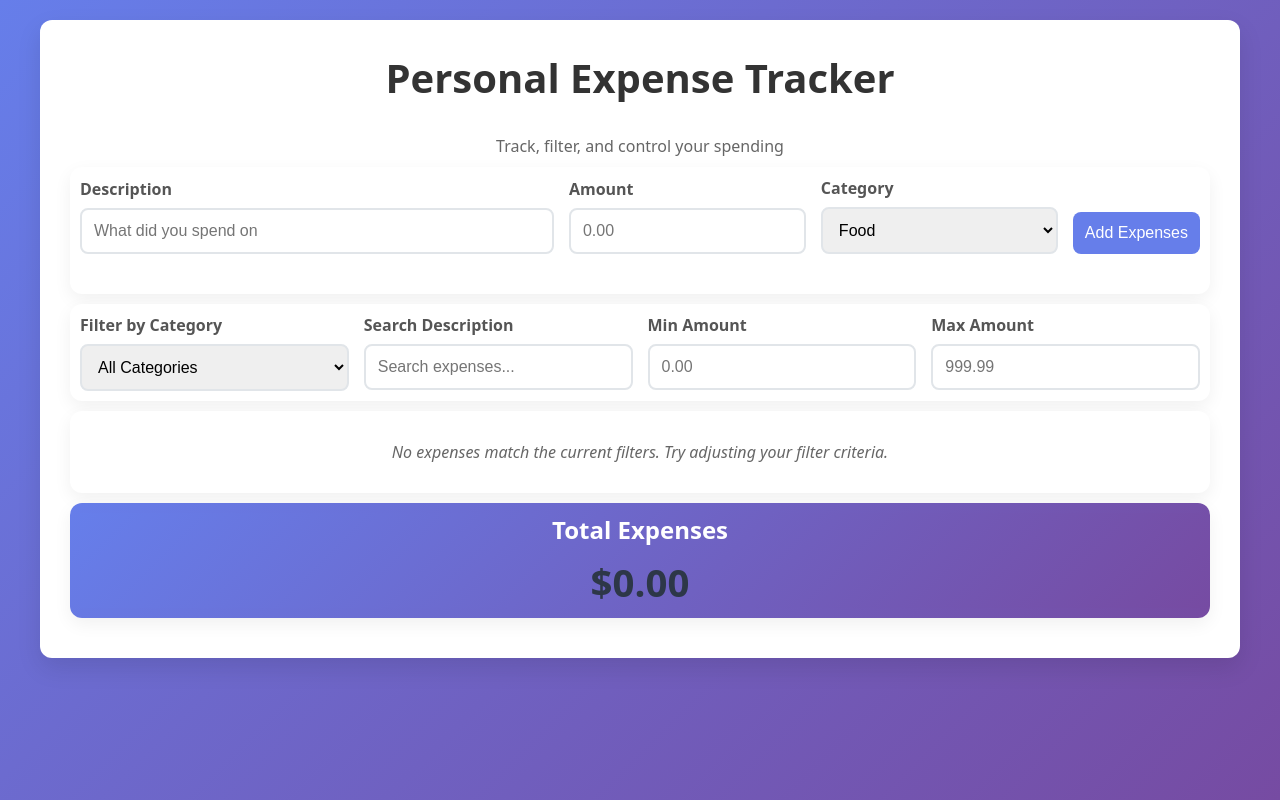
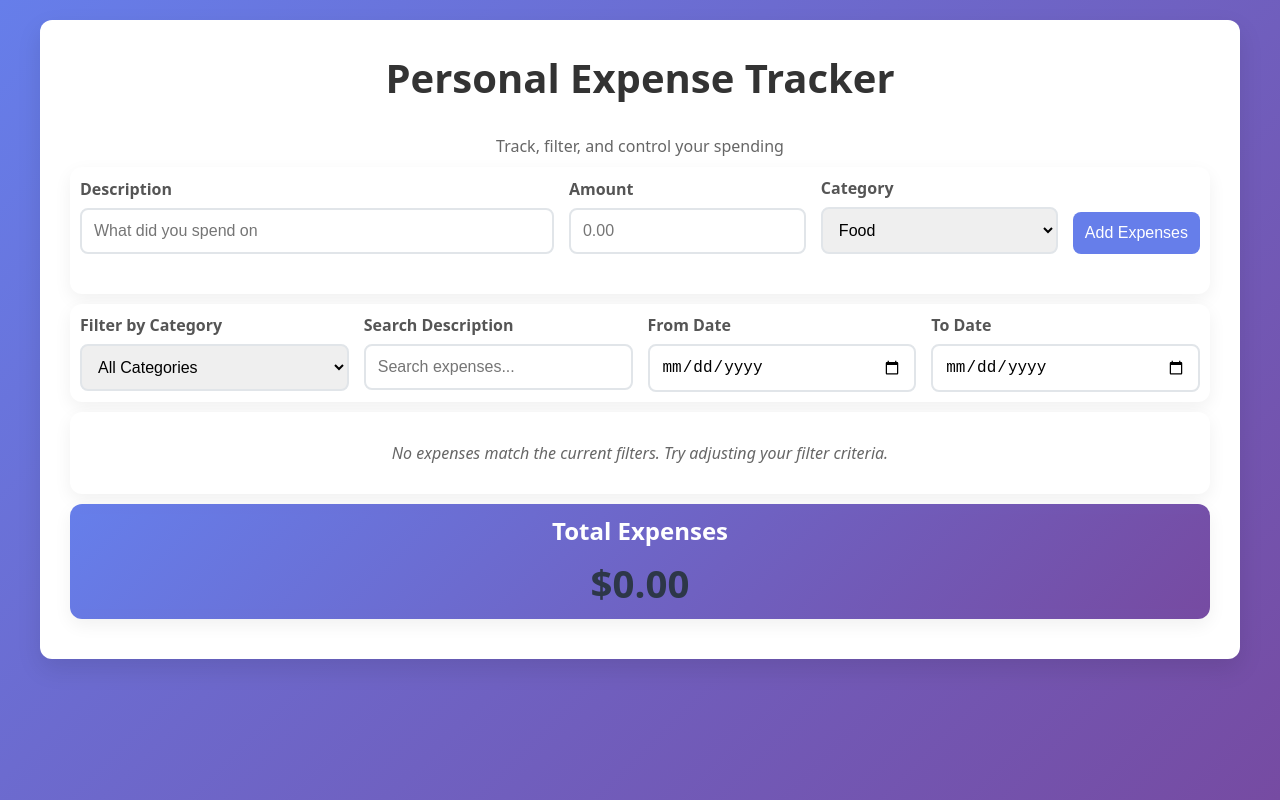
Before and after one commit to singhpreet86/react-essentials-assignment, a React (Create React App) app: page / in a window 1280 px wide. Built offline with nearby package versions, Linux system fonts and the light colour scheme.

Commit message:
Update Filters.js

```diff
--- a/src/components/Filters.js
+++ b/src/components/Filters.js
@@ -27,24 +27,20 @@ const Filters = ({ filters, updateFilter, clearFilters, categories, getFilterSum
           </div>
 
           <div className='form-group'>
-            <label> Min Amount </label>
+            <label> From Date </label>
             <input
-              type='number'
-              step='0.01'
-              value={filters.minAmount}
-              onChange={(e) => updateFilter('minAmount', e.target.value)}
-              placeholder='0.00'
+              type='date'
+              value={filters.dateFrom}
+              onChange={(e) => updateFilter('dateFrom', e.target.value)}
             />
           </div>
 
           <div className='form-group'>
-            <label> Max Amount </label>
+            <label> To Date </label>
             <input
-              type='number'
-              step='0.01'
-              value={filters.maxAmount}
-              onChange={(e) => updateFilter('maxAmount', e.target.value)}
-              placeholder='999.99'
+              type='date'
+              value={filters.dateTo}
+              onChange={(e) => updateFilter('dateTo', e.target.value)}
             />
           </div>
 
```
